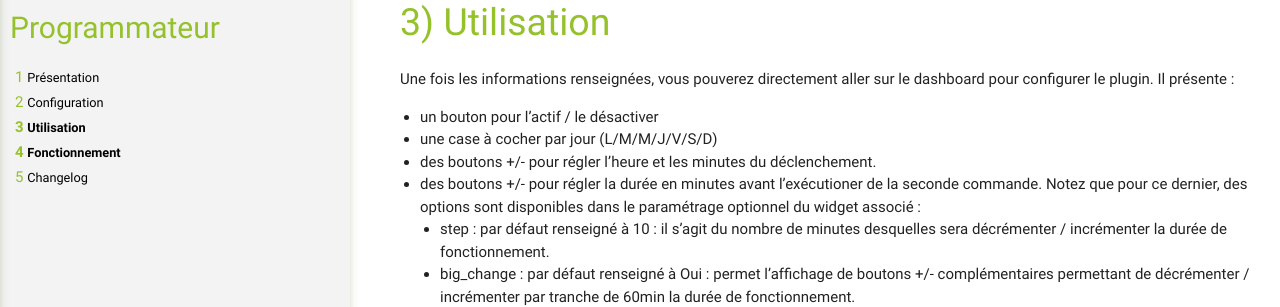
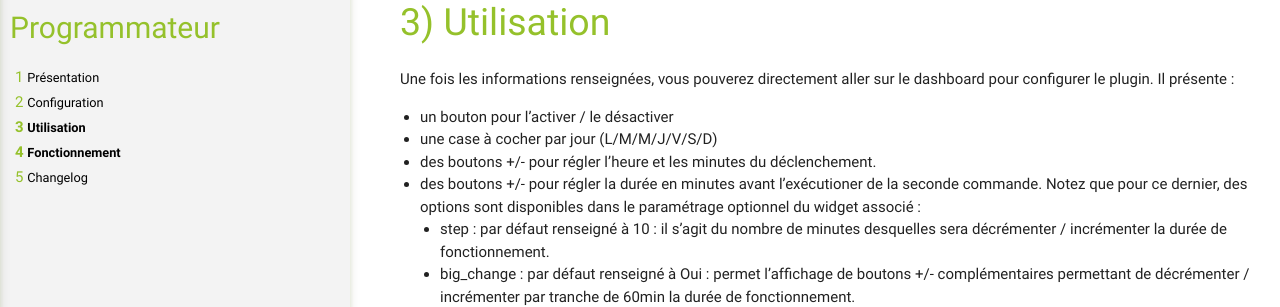
Before and after one commit to Caelion/jeedom-plugins-documentation, a Jekyll site: the page built from Programmateur/fr_FR/index.md, in a window 1280 px wide and 900 px high, scrolled down 1063 px. Shown: the part 152-459 px from the top of the window. Built offline with Jekyll 4.4.1, drawn with Linux system fonts in a browser that asks for light colours.

Commit message:
Update index.md

```diff
--- a/Programmateur/fr_FR/index.md
+++ b/Programmateur/fr_FR/index.md
@@ -35,7 +35,7 @@ Utilisation
 ===
 Une fois les informations renseignées, vous pouverez directement aller sur le dashboard pour configurer le plugin.
 Il présente :
-- un bouton pour l'actif / le désactiver
+- un bouton pour l'activer / le désactiver
 - une case à cocher par jour (L/M/M/J/V/S/D)
 - des boutons +/- pour régler l'heure et les minutes du déclenchement.
 - des boutons +/- pour régler la durée en minutes avant l'exécutioner de la seconde commande.
```
